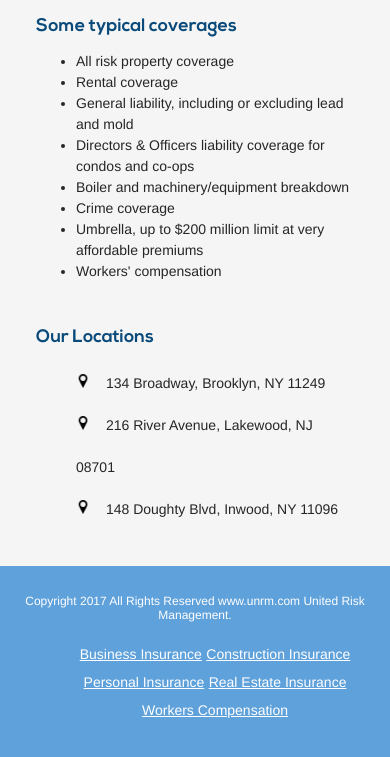
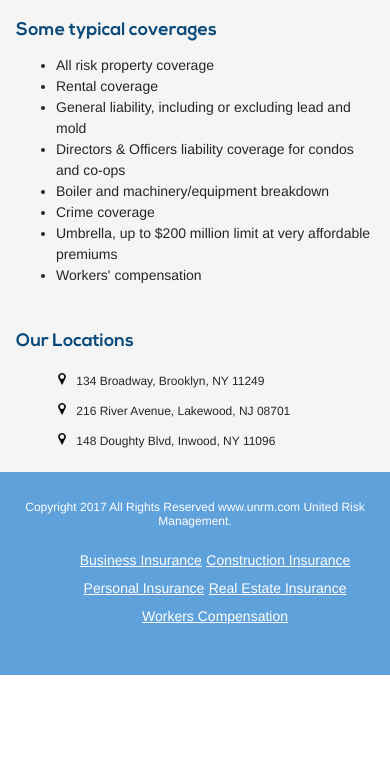
Before and after one commit to mastroneel/unrm-landing-page-alt-2, a plain HTML site: page index.html in a window 390 px wide. Shown: the part 1430-2187 px from the top of the page. After the commit the page ends 2105 px from the top, so only its background shows below. Drawn offline with Linux system fonts and the light colour scheme.

Commit message:
Fix spacing issue

```diff
--- a/sass/contact-form.scss
+++ b/sass/contact-form.scss
@@ -66,10 +66,10 @@
 @media (max-width: 450px) {
   .form-container {
     padding: 20px 0px 30px 0px;
-    width: 90%;
+    width: 95%;
     margin-top: 60px;
     img {
-      width: 70%;
+      width: 90%;
     }
     form {
       p {
--- a/sass/footer.scss
+++ b/sass/footer.scss
@@ -88,3 +88,19 @@
     margin-top: -30px;
   }
 }
+
+@media (max-width: 400px) {
+  .pre-footer {
+    padding: 0;
+    .locations {
+      li {
+        line-height: 2.5;
+        font-size: 12px;
+        img {
+          height: 12px;
+          margin-right: 5px;
+        }
+      }
+    }
+  }
+}
```
Also changed, not shown: css/app.css, 1 other file.
